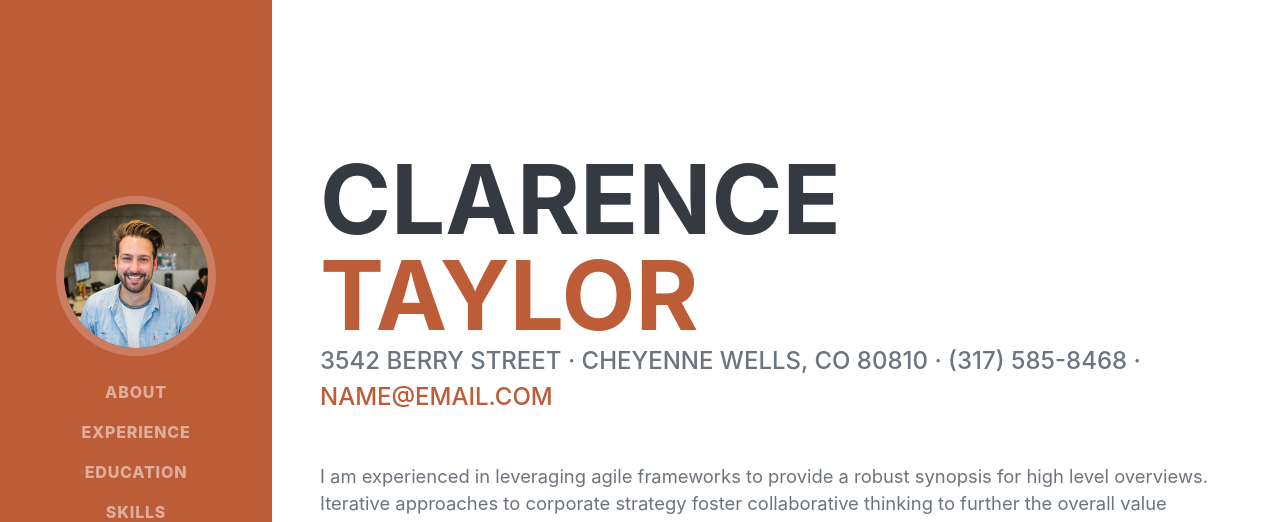
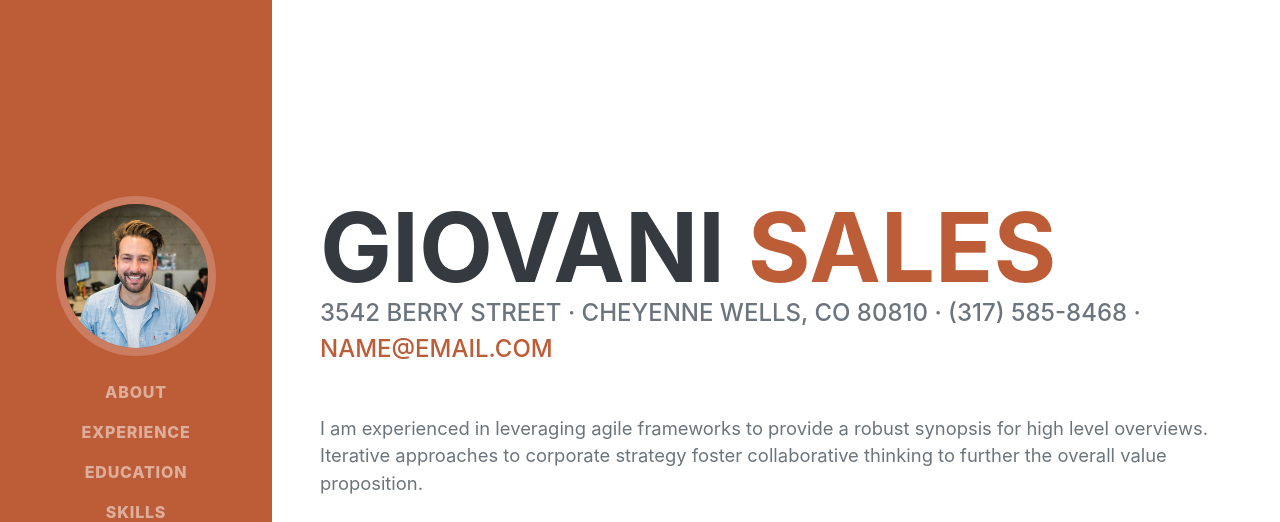
Before and after one commit to ggsales/ggsales.github.com, a plain HTML site: page index.html in a window 1280 px wide. Shown: the top 522 px of the page. Drawn offline with nearby package versions, Linux system fonts and the light colour scheme; a web font is replaced by a local one.

Commit message:
modifica nome

```diff
--- a/index.html
+++ b/index.html
@@ -40,8 +40,8 @@
             <section class="resume-section" id="about">
                 <div class="resume-section-content">
                     <h1 class="mb-0">
-                        Clarence
-                        <span class="text-primary">Taylor</span>
+                        Giovani
+                        <span class="text-primary">Sales</span>
                     </h1>
                     <div class="subheading mb-5">
                         3542 Berry Street · Cheyenne Wells, CO 80810 · (317) 585-8468 ·
```
